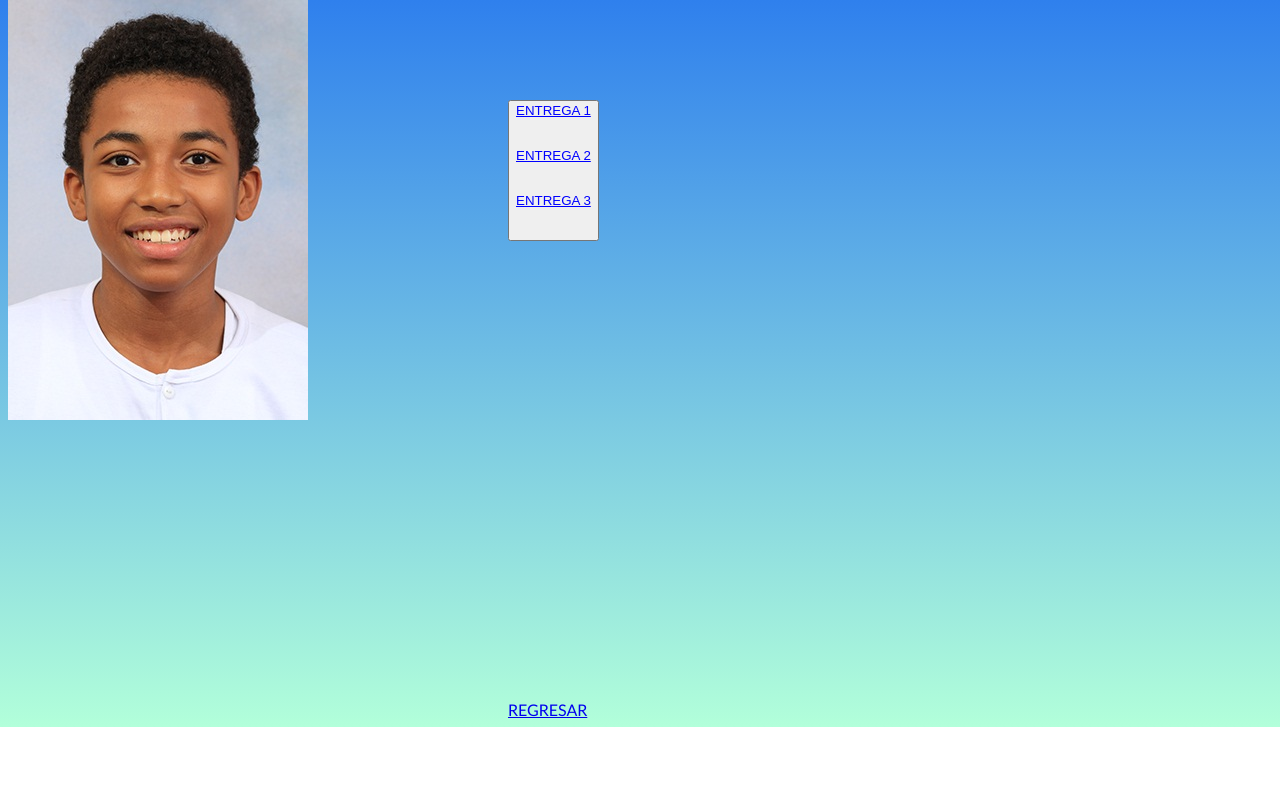
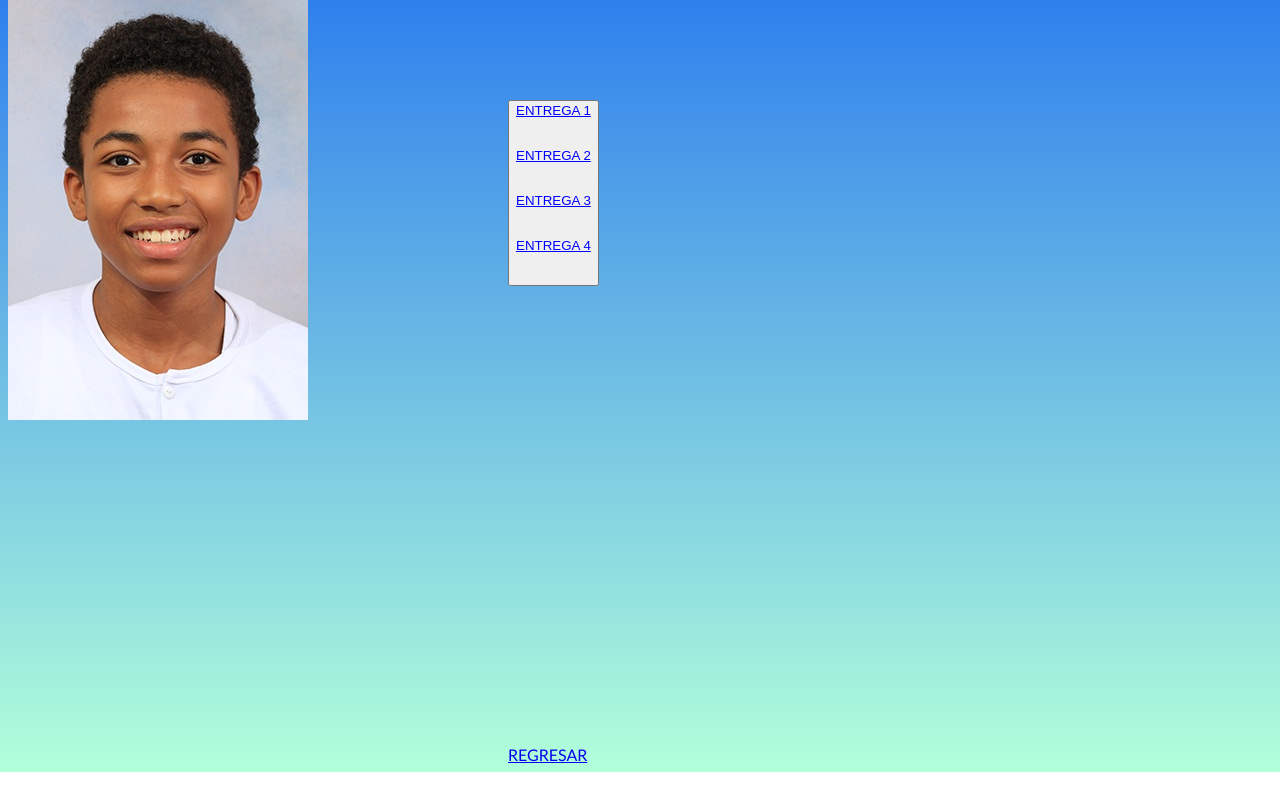
Before and after one commit to esneiderson/pagina, a plain HTML site: page second.html in a window 1280 px wide. Drawn offline with Linux system fonts and the light colour scheme.

Commit message:
Update second.html

```diff
--- a/second.html
+++ b/second.html
@@ -17,6 +17,8 @@
   	<br><br><br>
 	  <a href="https://esneiderson.github.io/3-entrega-2/" class="gg3">ENTREGA 3</a>
   	<br><br><br>
+	  <a href="http://yessr.tonohost.com/index.php" class="gg4">ENTREGA 4</a>
+  	<br><br><br>
   </button>
 <div class="error2">.</div>
 
```
